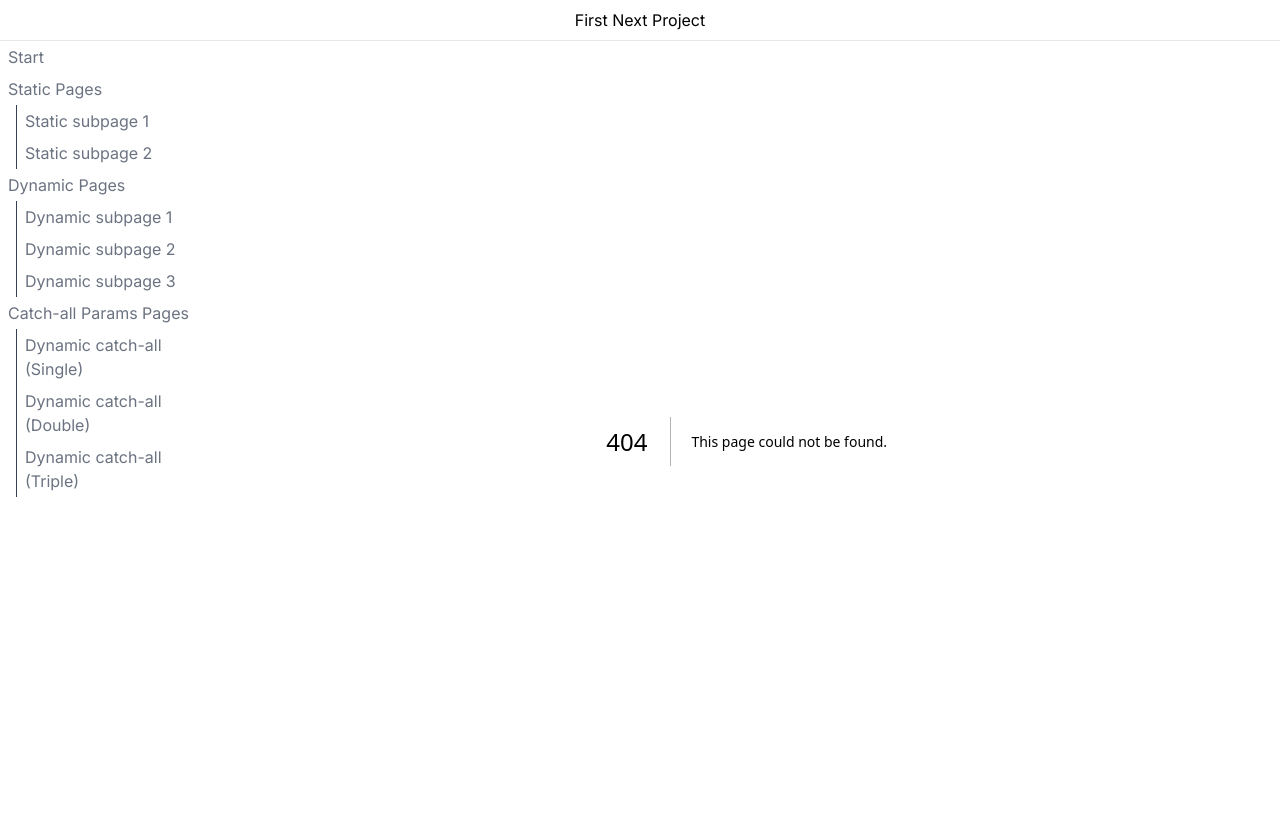
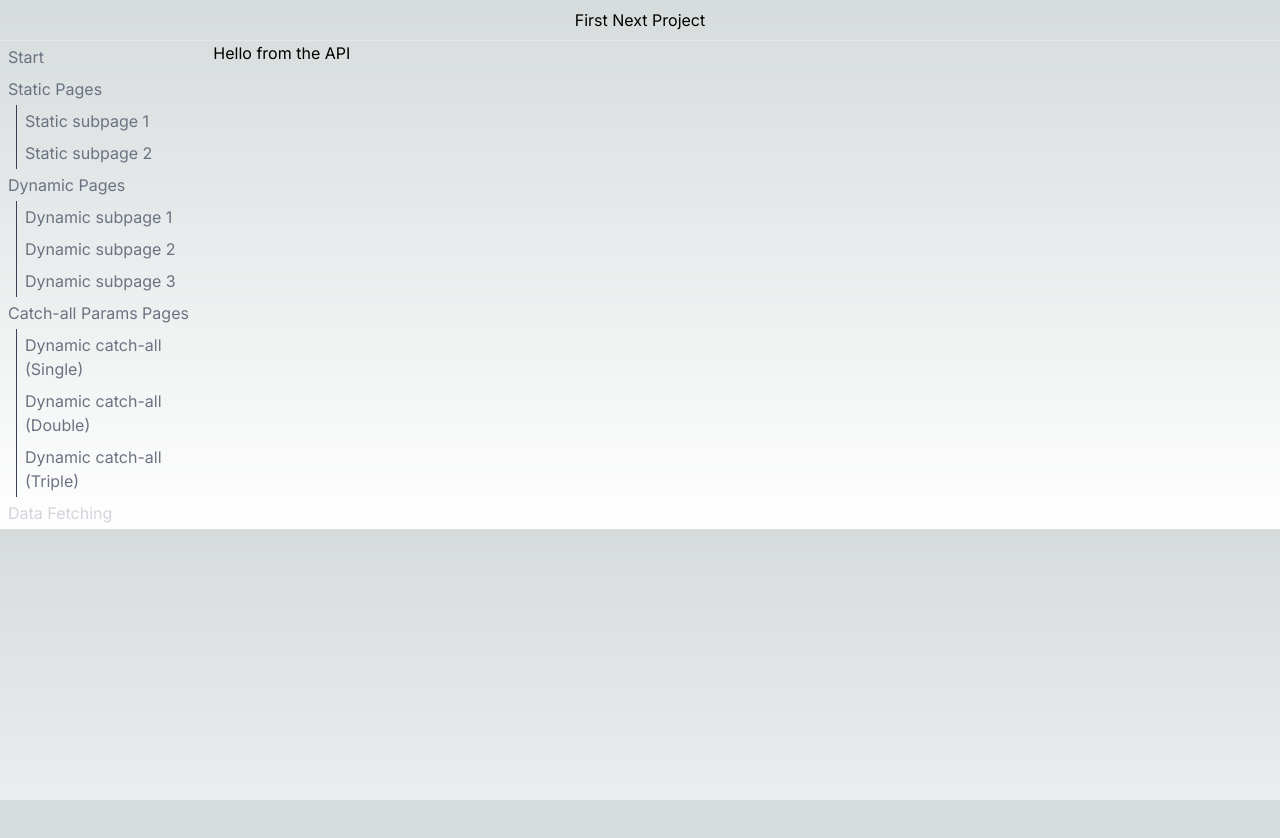
Before and after one commit to eslevy17/first-next-app, a Next.js app: page /data in a window 1280 px wide. Before the commit this address had no page. Shown: the top 838 px of the page. After the commit the page ends 800 px from the top, so only its background shows below. Built offline with nearby package versions, Linux system fonts and the light colour scheme.

Commit message:
Add first data-fetching route with sidebar item

```diff
--- /dev/null
+++ b/app/(sidebar)/data/page.tsx
@@ -0,0 +1,13 @@
+async function getData() {
+    return (await fetch('http://localhost:3000/api/hello')).text()
+}
+
+export default async function Page() {
+    const data = await getData();
+
+    return (
+        <div>
+            <p>{data}</p>
+        </div>
+    )
+}
--- /dev/null
+++ b/app/api/hello/route.ts
@@ -0,0 +1,5 @@
+export async function GET(
+    // request: Request
+) {
+    return new Response('Hello from the API')
+}
--- a/app/layout/SideBar.tsx
+++ b/app/layout/SideBar.tsx
@@ -75,6 +75,11 @@ export function SideBar() {
                     link: `/catch-all/${obj.params.join('/')}`
                 }
             ))
+        },
+        {
+            text: 'Data Fetching',
+            link: '/data',
+            subItems: []
         }
     ]
 
```
